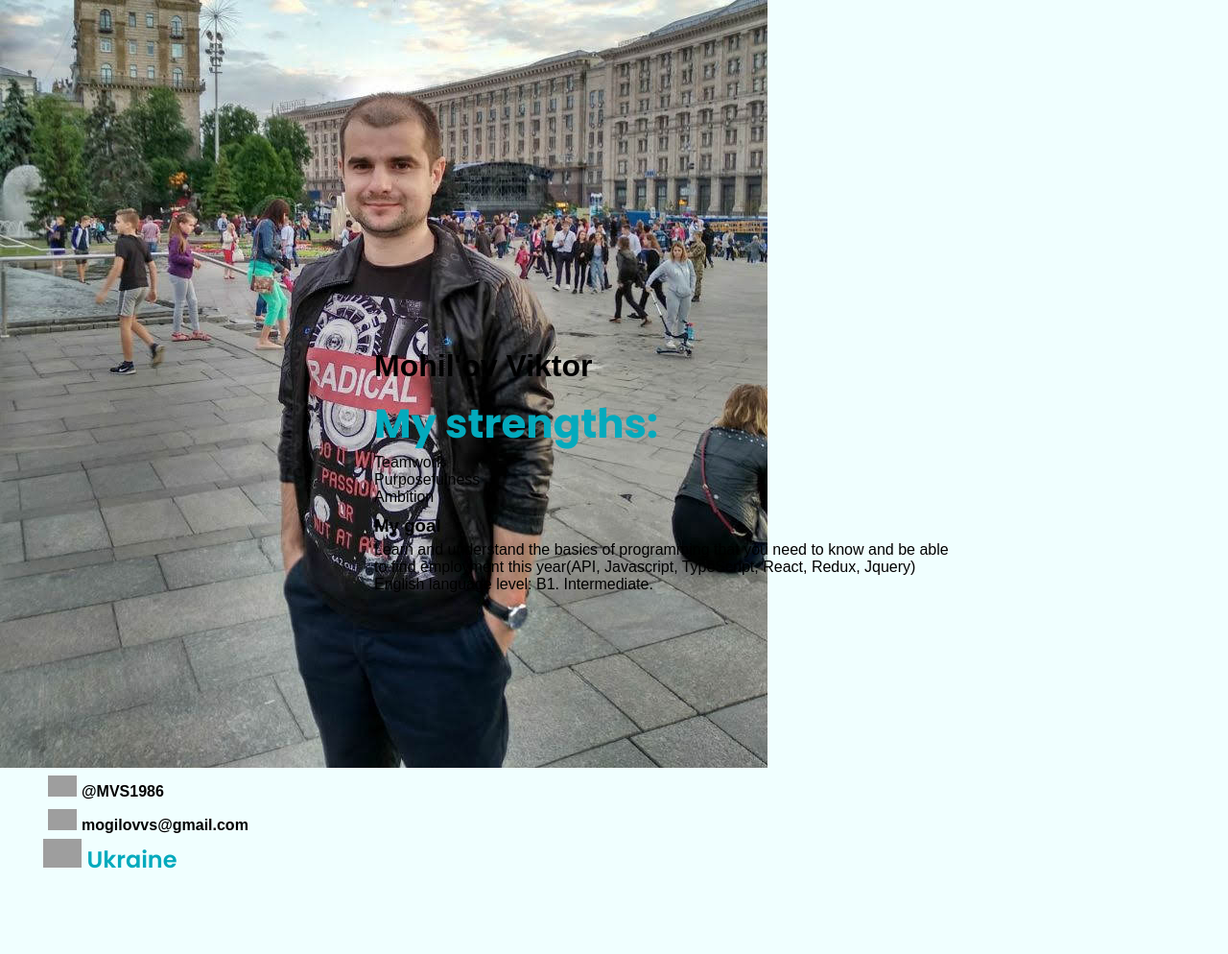
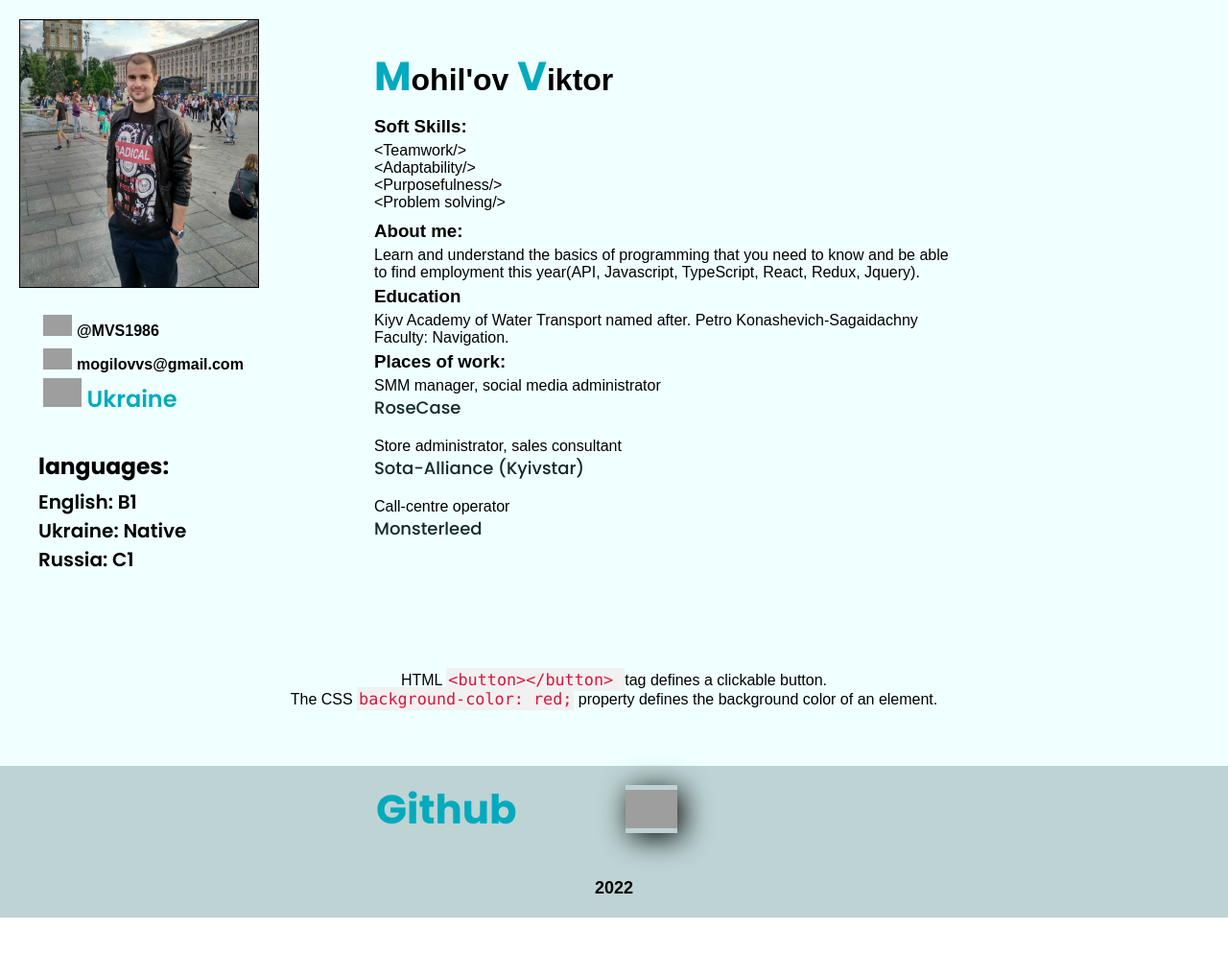
Before and after one commit to Amvees/rsschool-cv, a plain HTML site: page rsschool-cv/index.html in a window 1280 px wide. Shown: the top 994 px of the page at 96% size. After the commit the page ends 956 px from the top, so only its background shows below. Drawn offline with Linux system fonts and the light colour scheme; grey boxes are pictures that could not be loaded; a web font is replaced by a local one.

Commit message:
Update index.html

```diff
--- a/rsschool-cv/index.html
+++ b/rsschool-cv/index.html
@@ -4,7 +4,7 @@
     <meta charset="UTF-8">
     <meta http-equiv="X-UA-Compatible" content="IE=edge">
     <meta name="viewport" content="width=device-width, initial-scale=1.0">
-    <link rel="stylesheet" href="./style.css">
+    <link rel="stylesheet" href="style.css">
     <link rel="stylesheet" href="https://cdnjs.cloudflare.com/ajax/libs/font-awesome/6.2.0/css/all.min.css">
     <title>My CV (html,css)</title>
 </head>
@@ -12,12 +12,14 @@
 
      <!--
     <header>
+        <main>
         <nav>
         <ul>
-        <li>About me</li>
-        <li>My project</li>
+        <li><a href="#"">Contacts</a></li>
+        <li>My projects</li>
         </ul>
         </nav>
+    </main>
     </header>
     -->
 
@@ -28,53 +30,111 @@
         <!--Photo-->
 
         <div class="image">
-            <img src="./image/logo.jpg" alt="photo" class="photo man">
+            <img src="./image/logo.jpg" alt="photo" class="my-photo">
         </div>
 
         <!--Contacts container-->
 
         <div class="contacts">
-            <ul class="contacts-item">
-                    <li class="contacts-item">
-                    <strong class="tel-item"></strong><img class="phone-icon" src="https://upload.wikimedia.org/wikipedia/commons/thumb/8/82/Telegram_logo.svg/2048px-Telegram_logo.svg.png" alt=""><a class="phone" href="#">@MVS1986</a>
+
+            <div class="contacts-item">
+                <ul>
+                    <li>
+                        <strong class="tel-item"></strong><img class="phone-icon" src="https://encrypted-tbn0.gstatic.com/images?q=tbn:ANd9GcQkukQi5sQQFqioXiiHqIC-ppIE7_1HzSVQ1vylbAQXaw&s" alt=""><a class="phone" href="tel:+380986800160">@MVS1986</a>
                     </li>
-
-                    <li class="contacts-item">
+                    <li>
                         <strong class="email-item"></strong><img class="email-icon" src="https://cdns.iconmonstr.com/wp-content/releases/preview/2012/240/iconmonstr-email-2.png" alt=""></strong><a class="mail" href="mailto:chornyiav@gmail.com">mogilovvs@gmail.com</a>
                     </li>
-
-                    <li class="location">
-                        <img class="location-icon" src="https://freesvg.org/img/ts-map-pin.png" alt="location icon"> <strong class="location-item">Ukraine</strong>
+                    <li>
+                        <img class="location-icon" src="https://encrypted-tbn0.gstatic.com/images?q=tbn:ANd9GcTgms-sUkvWcepcHqGfrs47f8S452Gc5mh66w&usqp=CAU" alt="location icon"> <strong class="location-item">Ukraine</strong>
                     </li>
                 </ul>
+            </div>
+
+
+            <div class="languages">
+
+                <strong class="languages-item"> <h3>languages:</h3>
+                        English: B1 <br>
+                        Ukraine: Native <br>
+                        Russia: C1
+
+                </strong>
+            </div>
         </div>
 
         <!--about me info-->
 
         <div class="about-me-container">
 
-            <h1>Mohil'ov Viktor</h1>
+            <h1><strong>M</strong>ohil'ov <strong>V</strong>iktor</h1>
 
             <div class="my-strengths">
+
+                <h3 class="strengths">Soft Skills:</h3>
+
                 <ul>
-                    <p><strong>My strengths:</strong></p>
-                    <li>Teamwork</li>
-                    <li>Purposefulness</li>
-                    <li>Ambition</li>
+
+                    <li>
+                        &#60;Teamwork&#47;&#62;</li>
+                    <li>&#60;Adaptability&#47;&#62;</li>
+                    <li>&#60;Purposefulness&#47;&#62;</li>
+                    <li>&#60;Problem solving&#47;&#62;</li>
                 </ul>
             </div>
 
             <!--My-goal-->
 
+
             <div class="my-goal">
-                <h3>My goal</h3>
-                <p>Learn and understand the basics of programming that you need to know and be able to find employment this year(API, Javascript, TypeScript, React, Redux, Jquery)</p>
-                <p>English language level: B1. Intermediate.</p>
+                <h3 class="goal">About me:</h3>
+                <p>Learn and understand the basics of programming that you need to know and be able to find employment this year(API, Javascript, TypeScript, React, Redux, Jquery).</p>
+
             </div>
 
+            <!--Education-->
+
+            <div class="education">
+                <h3>Education</h3>
+                <p>Kiyv Academy of Water Transport named after. Petro Konashevich-Sagaidachny</p>
+                <p>Faculty: Navigation.</p>
+            </div>
+
+            <!--working-->
+            <div class="working-container">
+                <h3 class="work">Places of work:</h3>
+                <p>SMM manager, social media administrator</p>
+                <p><strong class="name-company">RoseCase</strong></p>
+                <br>
+                <p>Store administrator, sales consultant</p>
+                <p><strong class="name-company">Sota-Alliance (Kyivstar)</strong></p>
+                <br>
+                <p>Call-centre operator</p>
+                <p><strong class="name-company">Monsterleed</strong></p>
+            </div>
+        </div>
+
+        <div class="code-exemple">
+            <p> HTML <code>&#60;button&#62;&#60;&#47;button&#62; </code> tag defines a clickable button.</p>
+            <p>The CSS <code>background-color: red;</code> property defines the background color of an element.</p>
         </div>
 
 
     </div>
+
+    <!---Footer-->
+
+    <footer>
+       <a href="https://github.com/Amvees">
+
+            <strong class="github-item">Github</strong>
+        </a>
+
+        <a class="link-logo" href="https://rs.school/js/">
+
+            <img class="logo" src="https://rs.school/images/rs_school_js.svg" alt="logo">
+        </a>
+        <p class="footer-text">2022</p>
+    </footer>
 </body>
 </html>
```
